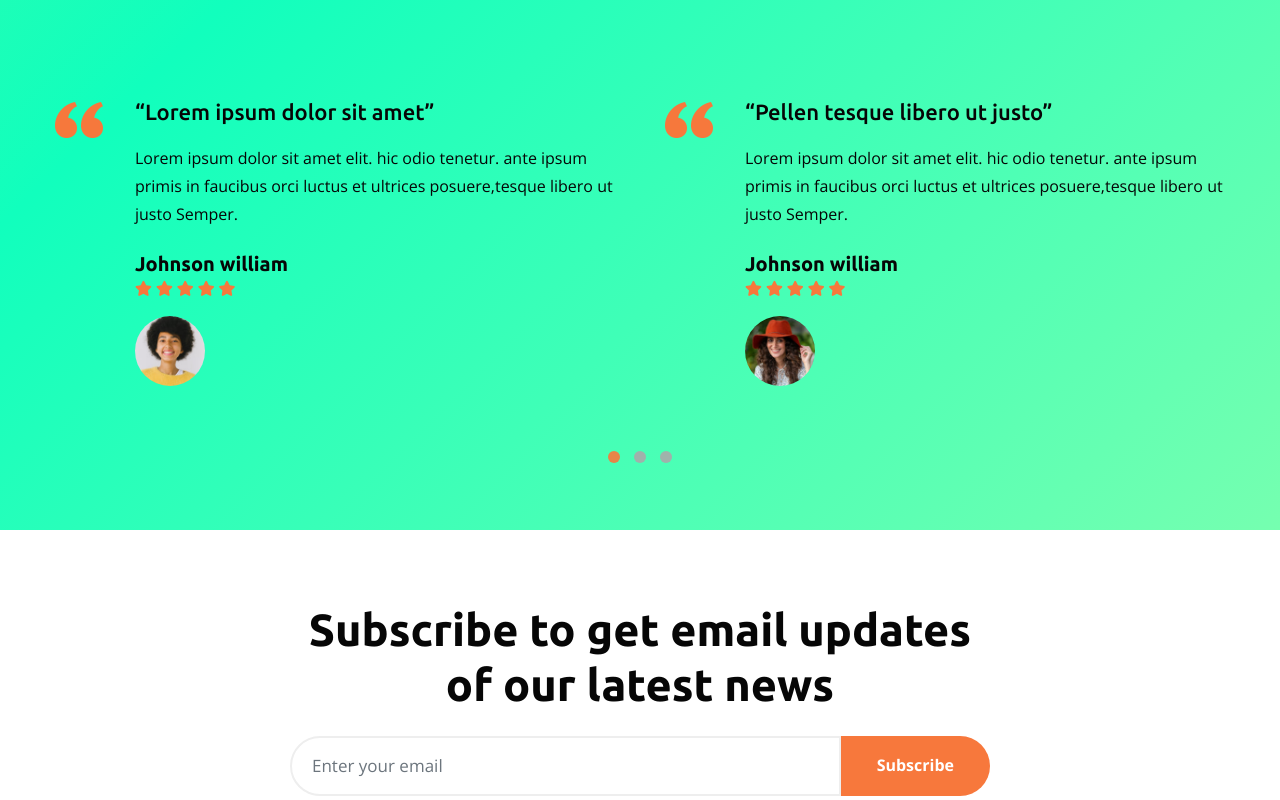
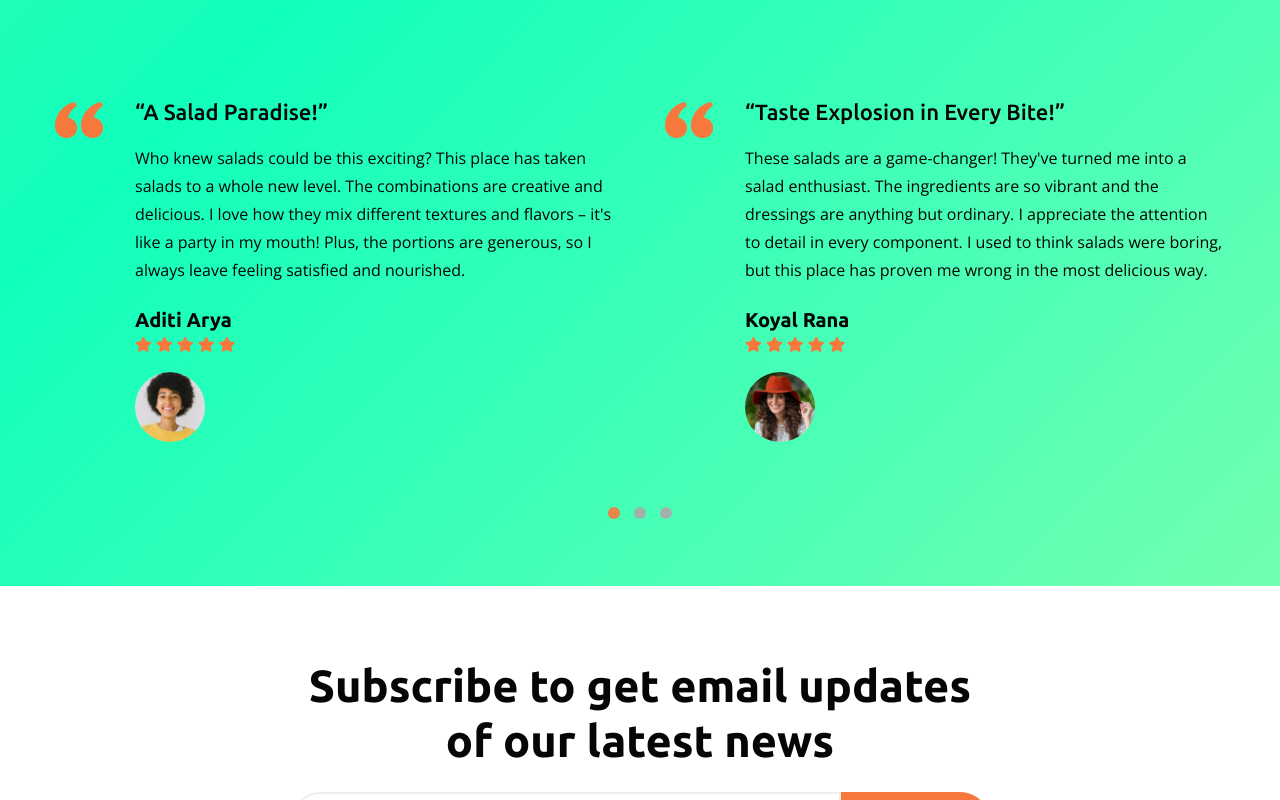
Before and after one commit to 1404Shivani/Final_Project, a plain HTML site: page index.html in a window 1280 px wide. Shown: the part 3780-4580 px from the top of the page. Drawn offline with nearby package versions, Linux system fonts and the light colour scheme.

Commit message:
Update index.html

```diff
--- a/index.html
+++ b/index.html
@@ -328,14 +328,14 @@
                     <div class="testimonial-content">
                         <div class="testimonial">
                             <blockquote>
-                                <q>Pellen tesque libero ut justo</q>
+                                <q>Delightfully Fresh and Flavorful!</q>
                             </blockquote>
-                            <p>The salad is fresh!! Don't ask about the sauce again,
-                               it's really delicious, it's going to be routine. I recommend this salad to all of you guys! because they really take care of the quality. </p>
+                            <p>I can't get enough of these salads! The ingredients are so fresh and crisp, and the flavors are perfectly balanced. Every bite feels like a burst of health and energy.
+                               The variety of toppings and dressings keeps things interesting. Definitely my go-to for a guilt-free and satisfying meal. </p>
                         </div>
                         <div class="bottom-info mt-4">
                             <div class="people-info align-self">
-                                <h3>Johnson william</h3>
+                                <h3>Priyanka Chopra</h3>
                                 <ul class="d-flex">
                                     <li><a href="#rating"><i class="fas fa-star"></i></a></li>
                                     <li><a href="#rating"><i class="fas fa-star"></i></a></li>
@@ -353,14 +353,14 @@
                     <div class="testimonial-content">
                         <div class="testimonial">
                             <blockquote>
-                                <q>Lorem ipsum dolor sit amet</q>
+                                <q>A Salad Paradise!</q>
                             </blockquote>
-                            <p>Lorem ipsum dolor sit amet elit. hic odio tenetur. ante ipsum primis in
-                                faucibus orci luctus et ultrices posuere,tesque libero ut justo Semper.</p>
+                            <p>Who knew salads could be this exciting? This place has taken salads to a whole new level. The combinations are creative and delicious.
+                               I love how they mix different textures and flavors – it's like a party in my mouth! Plus, the portions are generous, so I always leave feeling satisfied and nourished.</p>
                         </div>
                         <div class="bottom-info mt-4">
                             <div class="people-info align-self">
-                                <h3>Johnson william</h3>
+                                <h3>Aditi Arya</h3>
                                 <ul class="d-flex">
                                     <li><a href="#rating"><i class="fas fa-star"></i></a></li>
                                     <li><a href="#rating"><i class="fas fa-star"></i></a></li>
@@ -378,14 +378,14 @@
                     <div class="testimonial-content">
                         <div class="testimonial">
                             <blockquote>
-                                <q>Pellen tesque libero ut justo</q>
+                                <q>Taste Explosion in Every Bite!</q>
                             </blockquote>
-                            <p>Lorem ipsum dolor sit amet elit. hic odio tenetur. ante ipsum primis in
-                                faucibus orci luctus et ultrices posuere,tesque libero ut justo Semper.</p>
+                            <p>These salads are a game-changer! They've turned me into a salad enthusiast. The ingredients are so vibrant and the dressings are anything but ordinary. I appreciate the attention to detail in every component.
+                               I used to think salads were boring, but this place has proven me wrong in the most delicious way.</p>
                         </div>
                         <div class="bottom-info mt-4">
                             <div class="people-info align-self">
-                                <h3>Johnson william</h3>
+                                <h3>Koyal Rana</h3>
                                 <ul class="d-flex">
                                     <li><a href="#rating"><i class="fas fa-star"></i></a></li>
                                     <li><a href="#rating"><i class="fas fa-star"></i></a></li>
@@ -403,14 +403,14 @@
                     <div class="testimonial-content">
                         <div class="testimonial">
                             <blockquote>
-                                <q>Lorem ipsum dolor sit amet</q>
+                                <q>Perfect Lunch Spot</q>
                             </blockquote>
-                            <p>Lorem ipsum dolor sit amet elit. hic odio tenetur. ante ipsum primis in
-                                faucibus orci luctus et ultrices posuere,tesque libero ut justo Semper.</p>
+                            <p>As someone who's always on the lookout for healthy lunch options, this salad place is a gem. The menu offers a wide range of choices, from hearty protein-packed options to light and refreshing ones.
+                               It's my one-stop destination for a quick and nutritious lunch that never sacrifices flavor.</p>
                         </div>
                         <div class="bottom-info mt-4">
                             <div class="people-info align-self">
-                                <h3>Johnson william</h3>
+                                <h3>Sini Shetty</h3>
                                 <ul class="d-flex">
                                     <li><a href="#rating"><i class="fas fa-star"></i></a></li>
                                     <li><a href="#rating"><i class="fas fa-star"></i></a></li>
@@ -428,14 +428,14 @@
                     <div class="testimonial-content">
                         <div class="testimonial">
                             <blockquote>
-                                <q>Pellen tesque libero ut justo</q>
+                                <q>Satisfying and Wholesome</q>
                             </blockquote>
-                            <p>Lorem ipsum dolor sit amet elit. hic odio tenetur. ante ipsum primis in
-                                faucibus orci luctus et ultrices posuere,tesque libero ut justo Semper.</p>
+                            <p>These salads are a true testament to the power of fresh ingredients. They make eating well feel indulgent. The mix of greens, veggies, and proteins keeps me full and energized throughout the day.
+                               I appreciate that they source locally – you can really taste the difference..</p>
                         </div>
                         <div class="bottom-info mt-4">
                             <div class="people-info align-self">
-                                <h3>Johnson william</h3>
+                                <h3>Sonal Kukreja</h3>
                                 <ul class="d-flex">
                                     <li><a href="#rating"><i class="fas fa-star"></i></a></li>
                                     <li><a href="#rating"><i class="fas fa-star"></i></a></li>
@@ -453,14 +453,14 @@
                     <div class="testimonial-content">
                         <div class="testimonial">
                             <blockquote>
-                                <q>Lorem ipsum dolor sit amet.</q>
+                                <q>Salads Done Right.</q>
                             </blockquote>
-                            <p>Lorem ipsum dolor sit amet elit. hic odio tenetur. ante ipsum primis in
-                                faucibus orci luctus et ultrices posuere,tesque libero ut justo Semper.</p>
+                            <p>Finally, a place that knows how to make a salad that's both healthy and satisfying. The portions are generous, and the ingredients are top-notch. The attention to presentation makes every salad feel like a gourmet experience.
+                               I love that I can customize my order to fit my cravings.</p>
                         </div>
                         <div class="bottom-info mt-4">
                             <div class="people-info align-self">
-                                <h3>Johnson william</h3>
+                                <h3>Vartika Singh</h3>
                                 <ul class="d-flex">
                                     <li><a href="#rating"><i class="fas fa-star"></i></a></li>
                                     <li><a href="#rating"><i class="fas fa-star"></i></a></li>
```
